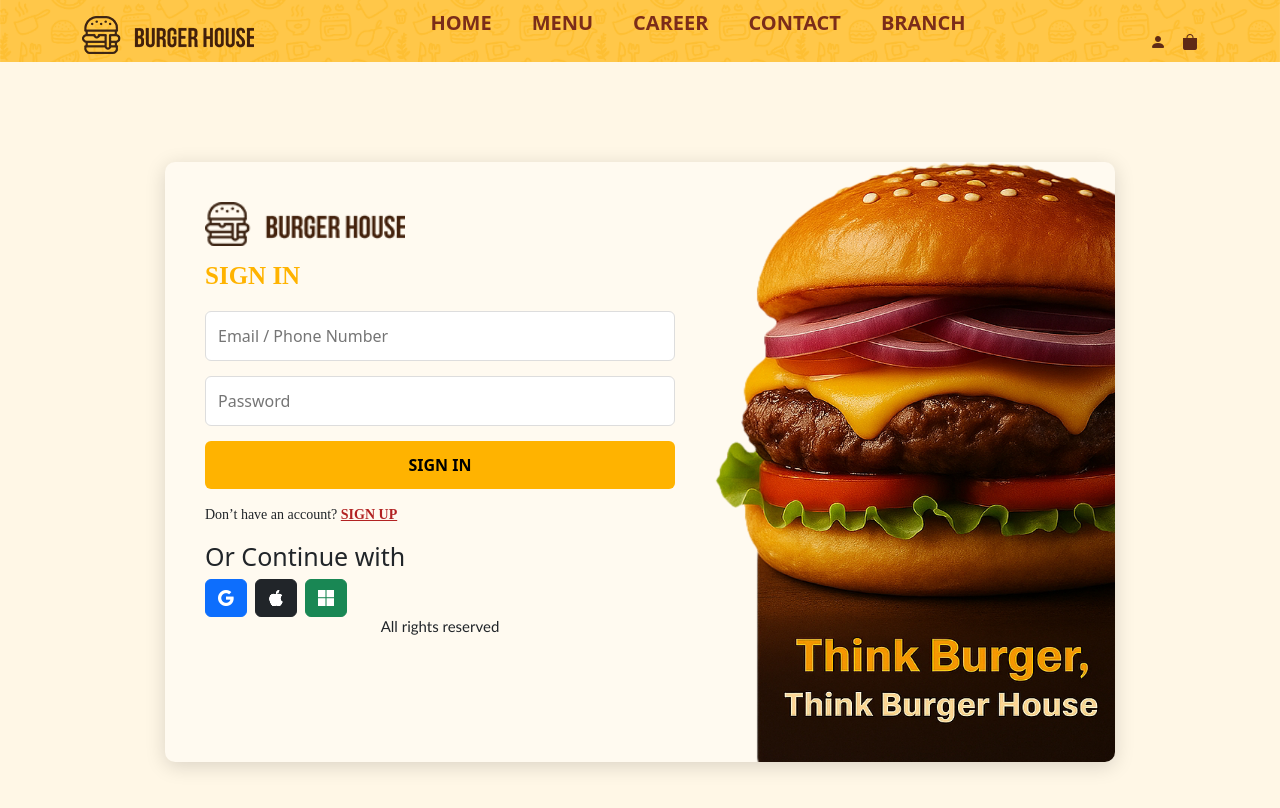
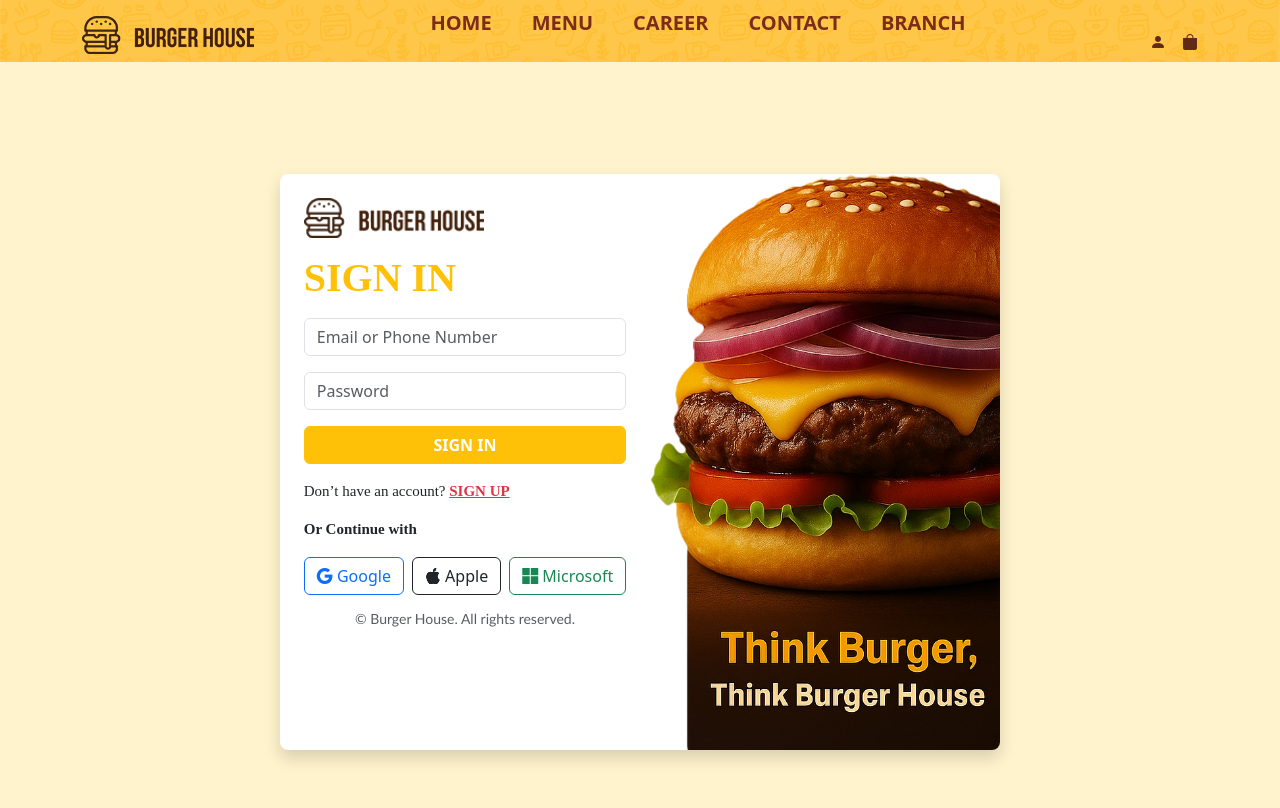
Before and after one commit to Riyas0786/burgerhouse, a React (Create React App) app: page /login in a window 1280 px wide. Shown: the top 808 px of the page. Built offline with nearby package versions, Linux system fonts and the light colour scheme.

Commit message:
Fix build issue

```diff
--- a/src/Components/Account.js
+++ b/src/Components/Account.js
@@ -1,138 +1,114 @@
 import React, { useState } from "react";
 import BurgerImg from "../Assets/Account/burgerimg.png";
 import logo from "../Assets/Home/Logo.png";
-const SignUp = () => {
+import { toast } from "react-toastify";
+import { useNavigate } from "react-router-dom";
+
+const Account = () => {
   const [name, setName] = useState("");
   const [email, setEmail] = useState("");
   const [password, setPassword] = useState("");
+  const navigate = useNavigate();
+
+  const google = () => window.location.href = "https://accounts.google.com/v3/signin/";
+  const apple = () => window.location.href = "https://support.apple.com/en-in/apple-account";
+  const microsoft = () => window.location.href = "https://login.microsoftonline.com/";
 
   const handleSignUp = (e) => {
     e.preventDefault();
     if (!name || !email || !password) {
-      alert("⚠️ Please fill in all fields.");
+      toast.error("⚠️ Please fill in all fields.");
       return;
     }
-    alert("✅ Account created successfully at Burger House!");
+    const emailRegex = /\S+@\S+\.\S+/;
+    if (!emailRegex.test(email)) {
+      toast.error("⚠️ Please enter a valid email.");
+      return;
+    }
+    const passwordRegex = /^(?=.*[A-Z])(?=.*\d)(?=.*[!@#$%^&*]).{6,}$/;
+    if (!passwordRegex.test(password)) {
+      toast.error("⚠️ Password must be 6+ chars, include uppercase, number & special char.");
+      return;
+    }
+    toast.success("✅ Account created successfully at Burger House!");
     setName("");
     setEmail("");
     setPassword("");
+    setTimeout(() => navigate("/menu"), 2000);
   };
 
   return (
-    <div
-      style={{
-        display: "flex",
-        justifyContent: "center",
-        alignItems: "center",
-        minHeight: "100vh",
-        background: "#fff7e6",
-        padding: "20px",
-      }}
-    >
-      <div
-        style={{
-          display: "flex",
-          width: "950px",
-          background: "#fffaf0",
-          borderRadius: "10px",
-          overflow: "hidden",
-          boxShadow: "0px 4px 20px rgba(0, 0, 0, 0.15)",
-        }}
-      >
-        {/* Left Side - Form */}
-        <div style={{ flex: 1, padding: "40px" }}>
-          <img src={logo} alt="logo" width={200}/>
-          <h3
-            style={{
-              marginTop: "15px",
-              marginBottom: "20px",
-              fontSize: "22px",
-              fontWeight: "bold",
-              color: "#ffb300",
-            }}
-          >
-            SIGN UP
-          </h3>
+    <div className="d-flex justify-content-center align-items-center min-vh-100 bg-warning-subtle">
+      <div className="d-flex flex-wrap shadow rounded-3 overflow-hidden bg-white" style={{ maxWidth: "800px" }}>
 
-          <form
-            onSubmit={handleSignUp} className="signupform"
-            style={{ display: "flex", flexDirection: "column", gap: "15px" }}
-          >
+        {/* Left Side */}
+        <div className="p-4 flex-fill">
+          <img src={logo} alt="logo" width={180} className="mb-3" />
+          <h3 className="text-warning fw-bold">SIGN UP</h3>
+
+          <form onSubmit={handleSignUp} className="d-flex flex-column gap-3 mt-3">
             <input
               type="text"
               placeholder="Full Name"
+              aria-label="Full Name"
+              className="form-control"
               value={name}
               onChange={(e) => setName(e.target.value)}
-              style={{
-                padding: "12px",
-                border: "1px solid #ddd",
-                borderRadius: "6px",
-                outline: "none",
-              }}
             />
             <input
               type="email"
               placeholder="Email Address"
+              aria-label="Email Address"
+              className="form-control"
               value={email}
               onChange={(e) => setEmail(e.target.value)}
-              style={{
-                padding: "12px",
-                border: "1px solid #ddd",
-                borderRadius: "6px",
-                outline: "none",
-              }}
             />
             <input
               type="password"
               placeholder="Password"
+              aria-label="Password"
+              className="form-control"
               value={password}
               onChange={(e) => setPassword(e.target.value)}
-              style={{
-                padding: "12px",
-                border: "1px solid #ddd",
-                borderRadius: "6px",
-                outline: "none",
-              }}
             />
-            <button
-              type="submit"
-              style={{
-                padding: "12px",
-                background: "#ffb300",
-                border: "none",
-                borderRadius: "6px",
-                fontWeight: "bold",
-                cursor: "pointer",
-              }}
-            >
+            <button type="submit" className="btn btn-warning fw-bold text-white">
               SIGN UP
             </button>
           </form>
 
-          <h6 className="my-2">
+          <p className="mt-3">
             Already have an account?{" "}
-            <a href="/login" style={{ color: "#b22222", fontWeight: "bold" }}>
+            <a href="/login" className="fw-bold text-danger">
               SIGN IN
             </a>
+          </p>
+
+          <p className="fw-semibold">Or Continue with</p>
+          <div className="d-flex gap-2">
+            <button className="btn btn-outline-primary flex-fill" onClick={google}>
+              <i className="bi bi-google"></i> Google
+            </button>
+            <button className="btn btn-outline-dark flex-fill" onClick={apple}>
+              <i className="bi bi-apple"></i> Apple
+            </button>
+            <button className="btn btn-outline-success flex-fill" onClick={microsoft}>
+              <i className="bi bi-microsoft"></i> Microsoft
+            </button>
+          </div>
+
+          <h6 className="text-muted small text-center mt-3">
+            © Burger House. All rights reserved.
           </h6>
-          <h5 className="">Or Continue with</h5>
-          <button className="btn btn-primary"><span className="bi bi-google"></span></button>
-          <button className="btn btn-dark mx-2"><span className="bi bi-apple"></span></button>
-          <button className="btn btn-success"><span className="bi bi-microsoft"></span></button>
-          <h6 className="text-center ">All rights reserved</h6>
         </div>
 
-        {/* Right Side - Image with Caption */}
-        <div style={{ position:"relative",   }}>
-          <img
-            src={BurgerImg}
-            alt="Burger House" className="burgerimg"
-            style={{ width: "400px", height: "550px", marginTop:'13px' }}/>
-          </div>
+        {/* Right Side */}
+        <div className="d-none d-md-block">
+          <img src={BurgerImg} alt="Burger House" style={{ width: "350px", height: "100%", objectFit: "cover" }} />
         </div>
       </div>
+    </div>
 
   );
 };
 
-export default SignUp;
+export default Account;
--- a/src/Components/Footer.js
+++ b/src/Components/Footer.js
@@ -5,24 +5,25 @@ const Footer = () => {
   const Google = () => {
     window.location.href = "https://play.google.com/store/games?hl=hi&pli=1"; // external site
   };
-  const insta =()=>{
-    window.location.href="https://www.instagram.com/its_riyaz005/?next=%2F";
-  }
+  const Apple = () => {
+    window.location.href = "https://www.apple.com/in/app-store/"; // external site
+  };
+
 
   return (
     <section className="footerfixed-background2">
   <div className="container-fluid">
-    <div className="row align-items-end"> {/* ✅ makes both columns level */}
+    <div className="row "> {/* ✅ makes both columns level */}
 
       {/* Left Column */}
       <div className="col-lg-4 text-lg-start text-center ">
         <img
           src={footerlogo}
           alt="footerlogo"
-          className=" d-block my-4"
+          className=" d-block mt-3 mx-3"
           width={250}
         />
-        <p className="text-white py-3">
+        <p className="text-white py-3 mt-3">
           Lorem ipsum dolor sit amet consectetur adipisicing elit. Dolorum perspiciatis amet
           necessitatibus velit vitae inventore quae iusto repellendus ullam libero voluptates,
           numquam cum cumque atque. Recusandae exercitationem perferendis quibusdam quos?
@@ -31,26 +32,25 @@ const Footer = () => {
         <span className="bi bi-geo-alt-fill text-white d-block py-2">
           45, SOUTH CAR STREET, MADURAI
         </span>
-        <span className="bi bi-envelope text-white d-block py-1">
+        <span className="bi bi-envelope text-white d-block mt-3">
           INFO@BURGERHOUSE.COM
         </span>
-        <div className="my-2">
+             <div className='mt-5'>
           <span className="bi bi-shop-window text-white">
-            MONDAY-FRIDAY: 10AM-11PM <br /> SATURDAY-SUNDAY: 10AM-12AM
-          </span>
-           </div>
-          <h6 className="py-3 my-3 text-white mb-1">All Rights Reserved</h6>
+            MONDAY-FRIDAY: 10AM-11PM</span><br/>
+            <span className='bi bi-shop-window text-white'> SATURDAY-SUNDAY: 10AM-12AM</span>
           </div>
-          <div className='col-lg-4 text-center text-white  '>
+          </div>
+          <div className='col-lg-4 mt-auto text-center '>
 
-        <div className="icons-2 my-3">
+        <div className="icons-2 my-3  " >
           <h5 className="text-white">DOWNLOAD APP ON</h5>
           <button className="btn btn my-2 text-white" style={{backgroundColor:' rgba(255, 7, 7, 1)'}} onClick={Google}>
             <span className="fa-brands fa-google-play text-white mx-1"></span>GET IT ON <br/>
             GOOGLE PLAY
           </button>
 
-          <button className="btn btn my-2 mx-3 text-white" style={{width:'127px',backgroundColor:'blue'}}>
+          <button className="btn btn my-2 mx-3 text-white"onClick={Apple} style={{width:'127px',backgroundColor:'blue'}}>
             <span className="bi bi-apple text-white mx-auto"></span>
             GET IT ON<br/>APP STORE
           </button>
@@ -59,8 +59,7 @@ const Footer = () => {
 
 
       {/* Right Column */}
-      <div className="col-lg-4 text-lg-end text-center text-white">
-
+      <div className="col-lg-4 text-lg-end text-center text-white mt-3">
           <h5>LEGAL</h5>
           <h6>Terms & Conditions<br/> Privacy Policy<br/>Promotional</h6>
           <h5 > LIFE AT BURGERHOUSE</h5>
@@ -69,13 +68,14 @@ const Footer = () => {
           <h6 className="text-white py-3">DESIGNED & DEVELOPED BY <br /> RIYAS KHAN</h6>
 
           <h6 className="text-white">FOLLOW US ON</h6>
-          <button className='btn btn-disabled'onClick={insta}>
-          <i className="bi bi-instagram text-white mx-2 fs-4"></i></button>
+
+          <i className="bi bi-instagram text-white mx-2 fs-4"></i>
           <i className="bi bi-facebook text-white mx-2 fs-4"></i>
           <i className="bi bi-twitter text-white mx-2 fs-4"></i>
           <i className="bi bi-whatsapp text-white mx-2 fs-4"></i>
 
         <div className="copyright my-3">
+          <h6 className="py-3 my-3 text-white mb-1">ALL RIGHTS RESERVED</h6>
           <span className="bi bi-c-circle text-white">
             BURGERHOUSE 2025 ALL RIGHTS RESERVED
           </span>
--- a/src/Components/Home.js
+++ b/src/Components/Home.js
@@ -1,4 +1,4 @@
-import React from 'react'
+import React, { useState } from 'react'
 import HeaderImage from '../Assets/Home/Banner_Img.png';
 import BannerImage1 from '../Assets/Home/Header_Img_1.png';
 import BannerImage2 from '../Assets/Home/Header_Img_2.png';
@@ -12,11 +12,28 @@ import sliceimage1 from '../Assets/Home/Slice_Img_1.png';
 import sliceimage2 from '../Assets/Home/Slice_Img_2.png';
 import { Carousel } from 'react-bootstrap';
 import {  useNavigate } from 'react-router-dom';
+import { toast } from 'react-toastify';
+
 
 const Home = () => {
+  const [name, setName] = useState("");
+  const [email, setEmail] = useState("");
+  const[date,setDate]=useState("");
+  const[time,setTime]=useState("");
+  const[people,setPeople]=useState("");
 const navigate = useNavigate();
-  const showAlert = () => {
-    alert("Your table has been reserved successfully!");
+  const tablebtn = (e) => {
+    e.preventDefault();
+  if(!name||!email||!date||!time||!people){
+    toast.error("!!Please input all fields");
+    return;}
+    toast.success("Your table has been reserved successfully!");
+    setName();
+    setEmail();
+    setDate();
+    setTime();
+    setPeople();
+
   };
   return (
     <>
@@ -168,15 +185,22 @@ const navigate = useNavigate();
                <div className='col-lg-3 '>
                  <img src={sliceimage1} alt='sliceimage' width={120}/>
               </div>
-           <div className='col-lg-3' >
-             <input type='text'  placeholder='NAME' required className='form-control w-100  '></input>
-               <input type='Email'  placeholder='EMAIL' required className='form-control w-100 my-3 '></input>
-                 <input type='date'  placeholder='DATE' required className='form-control w-100  my-3'></input>
+              <div className='col-lg-3' >
+             <input type='text'  placeholder='NAME' required className='form-control w-100  '
+             value={name} onChange={(e) => setName(e.target.value)}/>
+               <input type='Email'  placeholder='EMAIL' required className='form-control w-100 my-3 '
+               value={email} onChange={(e) => setEmail(e.target.value)}></input>
+                 <input type='date'  placeholder='DATE' required className='form-control w-100  my-3'
+                 value={date} onChange={(e) => setDate(e.target.value)}/>
+
           </div>
-          <div className='col-lg-3' >
-             <input type='time'   placeholder='TIME' required className='form-control w-100 '></input>
-              <input type='text'  placeholder='PEOPLE'className='form-control w-100 my-3'></input>
-               <button className='btn btn-danger w-100 'style={{backgroundColor:'red'}} onClick={showAlert}>FIND A TABLE</button>
+          <div className='col-lg-3'>
+             <input type='time'   placeholder='TIME' required className='form-control w-100 '
+             value={time} onChange={(e) => setTime(e.target.value)}/>
+              <input type='text'  placeholder='PEOPLE'className='form-control w-100 my-3'
+              value={people} onChange={(e) => setPeople(e.target.value)}></input>
+               <button className='btn btn-danger w-100 'onClick={tablebtn}style={{backgroundColor:'red'}} >FIND A TABLE</button>
+
               </div>
               <div className='col-lg-3 '>
               <img src={sliceimage2} alt='sliceimage2' width={400} />
--- a/src/Components/Loading.js
+++ b/src/Components/Loading.js
@@ -5,9 +5,10 @@ export default function Loading() {
   return (
     <div className="loading-wrapper">
       <div className="logo-circle">
-        <img src={Logo}alt="logo" width={200}
+        <img src={Logo}alt="logo"
       /></div>
-      <h2 className="loading-text">THINK BURGER<br/>THINK BURGER HOUSE</h2>
+      <h2 className="loading-text">THINK BURGER</h2>
+      <h2 className="loading-text bg-danger text-white">THINK BURGER HOUSE</h2>
       <div className="dots">
         <span></span>
         <span></span>
--- a/src/Components/login.js
+++ b/src/Components/login.js
@@ -1,123 +1,109 @@
 import React, { useState } from "react";
 import BurgerImg from "../Assets/Account/burgerimg.png";
 import logo from "../Assets/Home/Logo.png";
+import { toast } from "react-toastify";
+import {  useNavigate } from "react-router-dom";
 
 const Login = () => {
+  const navigate=useNavigate();
   const [email, setEmail] = useState("");
   const [password, setPassword] = useState("");
+  const google = () => {
+    window.location.href = "https://accounts.google.com/v3/signin/" // external site
+  };
+  const apple =()=>{
+    window.location.href="https://support.apple.com/en-in/apple-account"
+  };
+  const microsoft =()=>{
+    window.location.href="https://login.microsoftonline.com/"
+  };
 
   const handleLogin = (e) => {
     e.preventDefault();
+
     if (!email || !password) {
       alert("⚠️ Please fill in all fields.");
       return;
     }
-    alert("✅ Welcome back to Burger House!");
+
+    // simple email/phone check
+    const emailRegex = /\S+@\S+\.\S+/;
+    const phoneRegex = /^[0-9]{10}$/;
+
+    if (!emailRegex.test(email) && !phoneRegex.test(email)) {
+      toast.error("⚠️ Enter a valid email or 10-digit phone number.");
+      return;
+    }
+
+    if (password.length < 6) {
+      toast.error("⚠️ Password must be at least 6 characters.");
+      return;
+    }
+
+    toast.success("✅ Welcome back to Burger House!");
+     setTimeout(() => navigate("/menu"), 2000);
     setEmail("");
     setPassword("");
   };
 
   return (
-    <div
-      style={{
-        display: "flex",
-        justifyContent: "center",
-        alignItems: "center",
-        minHeight: "100vh",
-        background: "#fff7e6",
-        padding: "20px",
-      }}
-    >
-      <div
-        style={{
-          display: "flex",
-          width: "950px",
-          background: "#fffaf0",
-          borderRadius: "10px",
-          overflow: "hidden",
-          boxShadow: "0px 4px 20px rgba(0, 0, 0, 0.15)",
-        }}
-      >
+    <div className="d-flex justify-content-center align-items-center min-vh-100 bg-warning-subtle p-3">
+      <div className="d-flex flex-wrap shadow rounded-3 overflow-hidden bg-white" style={{ maxWidth: "800px" }}>
+
         {/* Left Side - Form */}
-        <div style={{ flex: 1, padding: "40px" }}>
-          <img src={logo} alt="logo" width={200}/>
-          <h3
-            style={{
-              marginTop: "15px",
-              marginBottom: "20px",
-              fontSize: "25px",
-              fontWeight: "bold",
-              color: "#ffb300",
-            }}
-          >
-            SIGN IN
-          </h3>
+        <div className="p-4 flex-fill">
+          <img src={logo} alt="logo" width={180} className="mb-3" />
+          <h3 className="text-warning fw-bold">SIGN IN</h3>
 
-          <form
-            onSubmit={handleLogin} className="signupform"
-            style={{ display: "flex", flexDirection: "column", gap: "15px" }}
-          >
+          <form onSubmit={handleLogin} className="d-flex flex-column gap-3 mt-3">
             <input
-              type="email"
-              placeholder="Email / Phone Number"
-              value={email}
+              type="text" placeholder="Email or Phone Number"
+              className="form-control"value={email}
               onChange={(e) => setEmail(e.target.value)}
-              style={{
-                padding: "12px",
-                border: "1px solid #ddd",
-                borderRadius: "6px",
-                outline: "none",
-              }}
             />
             <input
-              type="password"
-              placeholder="Password"
-              value={password}
+              type="password"  placeholder="Password"
+              className="form-control"value={password}
               onChange={(e) => setPassword(e.target.value)}
-              style={{
-                padding: "12px",
-                border: "1px solid #ddd",
-                borderRadius: "6px",
-                outline: "none",
-              }}
             />
-            <button
-              type="submit"
-              style={{
-                padding: "12px",
-                background: "#ffb300",
-                border: "none",
-                borderRadius: "6px",
-                fontWeight: "bold",
-                cursor: "pointer",
-              }}
-            >
+            <button type="submit" className="btn btn-warning fw-bold text-white">
               SIGN IN
             </button>
           </form>
 
-          <p style={{ marginTop: "15px", fontSize: "14px" }}>
+          <p className="mt-3">
             Don’t have an account?{" "}
-            <a href="/account" style={{ color: "#b22222", fontWeight: "bold" }}>
+            <a href="/account" className="fw-bold text-danger">
               SIGN UP
             </a>
           </p>
 
-          <h5 className="">Or Continue with</h5>
-          <button className="btn btn-primary"><span className="bi bi-google"></span></button>
-          <button className="btn btn-dark mx-2"><span className="bi bi-apple"></span></button>
-          <button className="btn btn-success"><span className="bi bi-microsoft"></span></button>
-          <h6 className="text-center ">All rights reserved</h6>
+          <p className="fw-semibold">Or Continue with</p>
+                    <div className="d-flex gap-2">
+            <button className="btn btn-outline-primary flex-fill" onClick={google}>
+              <i className="bi bi-google"></i> Google
+            </button>
+            <button className="btn btn-outline-dark flex-fill" onClick={apple}>
+              <i className="bi bi-apple"></i> Apple
+            </button>
+            <button className="btn btn-outline-success flex-fill" onClick={microsoft}>
+              <i className="bi bi-microsoft"></i> Microsoft
+            </button>
+          </div>
+
+
+          <h6 className="text-muted small text-center mt-3">
+            © Burger House. All rights reserved.
+          </h6>
         </div>
 
-        {/* Right Side - Image with Caption */}
-        <div style={{ position: "relative" }}>
+        {/* Right Side - Image */}
+        <div className="d-none d-md-block">
           <img
             src={BurgerImg}
-            alt="Burger House" className="burgerimg"
-            style={{ width: "400px", height: "600px" }}
+            alt="Burger House"
+            style={{ width: "350px", height: "100%", objectFit: "cover" }}
           />
-
         </div>
       </div>
     </div>
```
Also changed, not shown: src/App.css (+0 -15 lines), src/App.js (+9 -2 lines), src/Components/Career.js (+5 -5 lines), src/Components/Contact.js (+4 -4 lines), src/index.css (+0 -15 lines).
